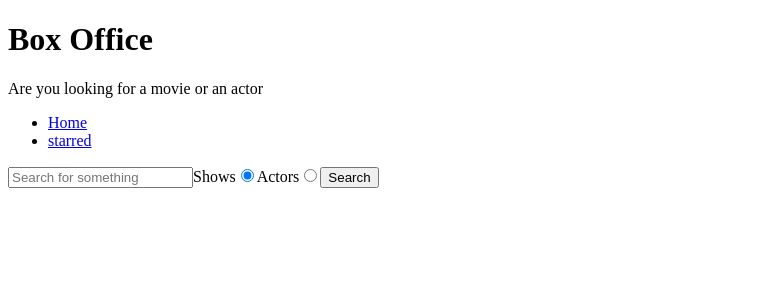
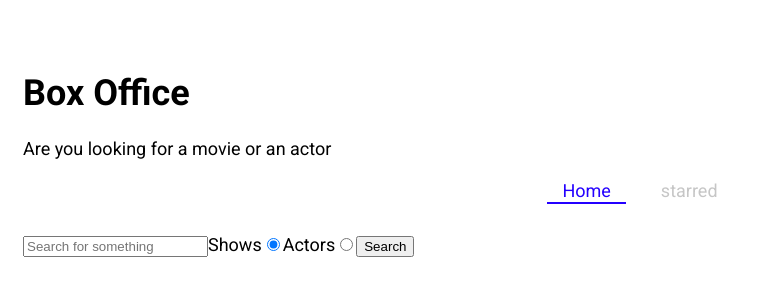
Before and after one commit to saksham-raghuvanshi/box-office-app, a React (Create React App) app: page / in a window 1280 px wide. Shown: the top 300 px of the page, without its empty margins (0-772 px from the left). Built offline with nearby package versions, Linux system fonts and the light colour scheme.

Commit message:
Nav Style components

```diff
--- a/public/index.html
+++ b/public/index.html
@@ -8,6 +8,10 @@
     <meta name="description" content="Web site created using create-react-app" />
     <link rel="apple-touch-icon" href="%PUBLIC_URL%/logo192.png" />
     <link rel="manifest" href="%PUBLIC_URL%/manifest.json" />
+    <link
+  href="https://fonts.googleapis.com/css?family=Roboto:300,400,700,&display=swap"
+  rel="stylesheet"
+/>
 
     <title>Box Office</title>
   </head>
--- a/src/App.jsx
+++ b/src/App.jsx
@@ -7,12 +7,14 @@
 import MainLayout from './Components/MainLayout';
 import './Styles/styles.scss';
 import Show from './Components/Show';
+import { GlobalTheme } from './Styles/theme';
 
 const queryClient = new QueryClient();
 function App() {
   return (
     <div className="App">
       <QueryClientProvider client={queryClient}>
+        <GlobalTheme>
           <Router>
             <Routes>
               <Route element={<MainLayout />}>
@@ -24,6 +26,7 @@
               <Route path="*" element={<Notfound />} />
             </Routes>
           </Router>
+        </GlobalTheme>
       </QueryClientProvider>
     </div>
   );
--- a/src/Components/Navs.jsx
+++ b/src/Components/Navs.jsx
@@ -1,4 +1,5 @@
-import { Link } from 'react-router-dom';
+import styled from 'styled-components';
+import { NavLink } from 'react-router-dom';
 
 const LINKS = [
   {
@@ -14,15 +15,57 @@
 const Navs = () => {
   return (
     <div>
-      <ul>
+      <NavList>
         {LINKS.map(item => (
           <li key={item.to}>
-            <Link to={item.to}>{item.text}</Link>
+            <LinkStyled to={item.to}>{item.text}</LinkStyled>
           </li>
         ))}
-      </ul>
+      </NavList>
     </div>
   );
 };
 
 export default Navs;
+
+const NavList = styled.ul`
+  display: flex;
+  justify-content: center;
+  list-style: none;
+  margin: 0 0 30px;
+  padding: 0;
+  li {
+    margin: 0 10px;
+  }
+`;
+
+const LinkStyled = styled(NavLink)`
+  display: block;
+  padding: 3px 15px;
+  position: relative;
+  text-decoration: none;
+  color: ${({ theme }) => theme.mainColors.gray};
+  &.active {
+    color: ${({ theme }) => theme.mainColors.blue};
+    &:after {
+      content: '';
+      position: absolute;
+      display: block;
+      height: 2px;
+      left: 0%;
+      bottom: 0;
+      background-color: ${({ theme }) => theme.mainColors.blue};
+      animation: slide-in 0.3s ease-in forwards;
+      @keyframes slide-in {
+        from {
+          left: 50%;
+          width: 0;
+        }
+        to {
+          left: 0%;
+          width: 100%;
+        }
+      }
+    }
+  }
+`;
--- /dev/null
+++ b/src/Styles/theme.jsx
@@ -0,0 +1,30 @@
+import { ThemeProvider, createGlobalStyle } from 'styled-components';
+
+const theme = {
+  FontFamily: 'Roboto, sans-serif',
+  mainColors: {
+    blue: '#2400ff',
+    gray: '#c6c6c6',
+    dark: '#353535',
+  },
+};
+
+const GlobalStyles = createGlobalStyle`
+body{
+    font-family: ${({ theme }) => theme.FontFamily};
+    font-size: 18px;
+    margine2: 0;
+    padding-top: 40px;
+    padding-left: 15px;
+    padding-right:15px;
+}
+`;
+
+export const GlobalTheme = ({ children }) => {
+  return (
+    <ThemeProvider theme={theme}>
+      <GlobalStyles />
+      {children}
+    </ThemeProvider>
+  );
+};
```
Lines whose indentation alone changed are shown as unchanged.
